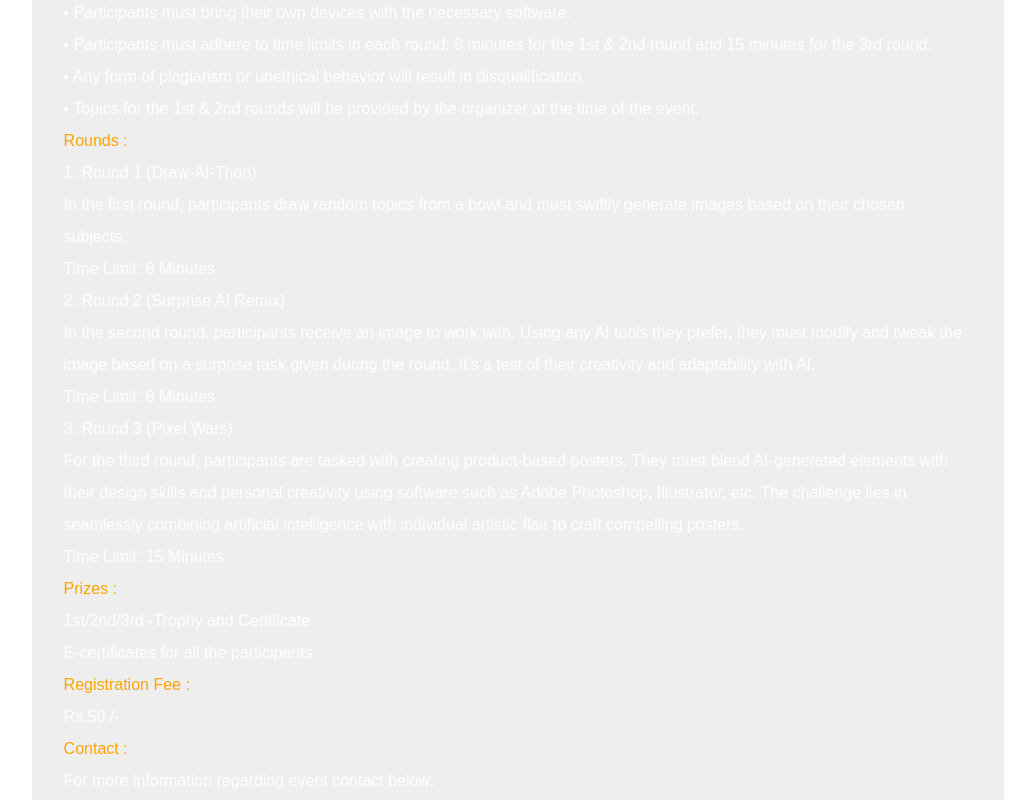
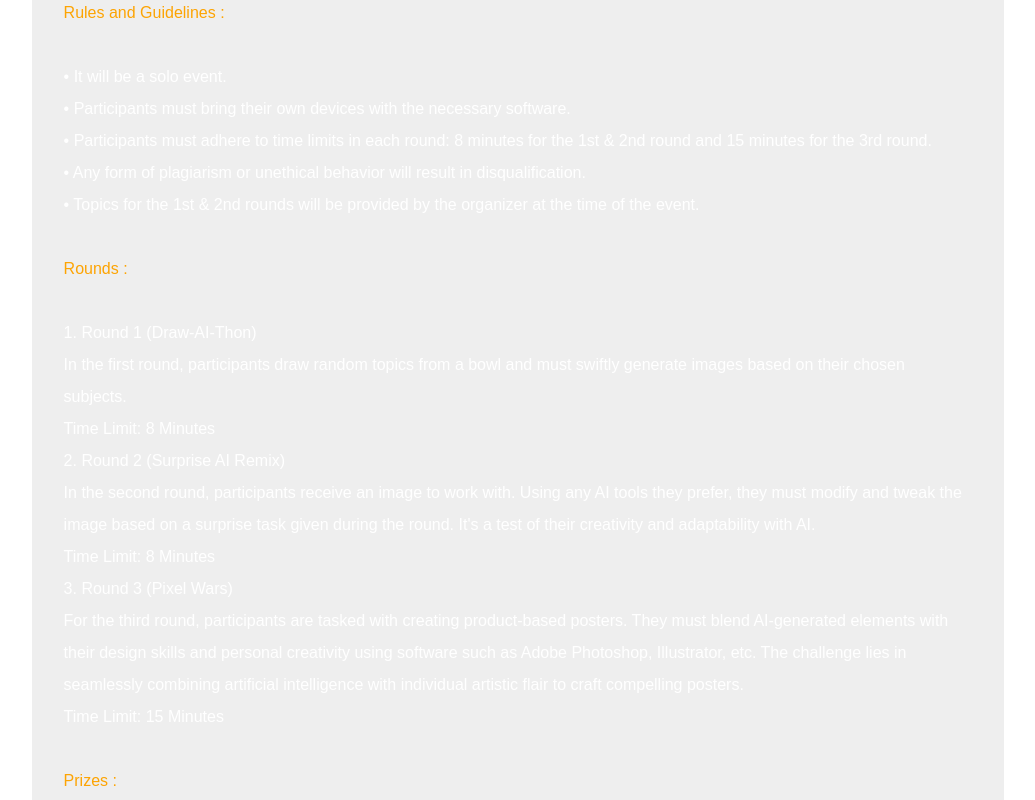
Before and after one commit to dhruv1086k/tech, a website: page html/Aimagination.html in a window 1280 px wide. Shown: the part 800-1600 px from the top of the page, without its empty margins (122-1157 px from the left). Drawn offline with Linux system fonts and the light colour scheme; a web font is replaced by a local one.

Commit message:
new upbapwsx

```diff
--- a/html/Aimagination.html
+++ b/html/Aimagination.html
@@ -29,20 +29,20 @@
             <div class="innercard">
                 <h1>AI<span id="im">magination</span></h1><br>
                 <p>
-                    <span style="color:#FDA403;text-align: justify;">Description :</span><br>
+                    <span style="color:#FDA403;text-align: justify;">Description :</span><br><br>
                     Dive into the future of design with AI-magination! This Tech Samaaroh V4.0 competition challenges
                     you to push creative boundaries using cutting-edge AI tools. Get ready to "Design Like Never Before"
                     and bring your artistic vision to life!
-                    <br>
-                    <span style="color:#FDA403;text-align: justify;">Rules and Guidelines :</span><br>
+                    <br><br>
+                    <span style="color:#FDA403;text-align: justify;">Rules and Guidelines :</span><br><br>
                     • It will be a solo event.<br>
                     • Participants must bring their own devices with the necessary software.<br>
                     • Participants must adhere to time limits in each round: 8 minutes for the 1st & 2nd round and 15
                     minutes for the 3rd round.<br>
                     • Any form of plagiarism or unethical behavior will result in disqualification.<br>
-                    • Topics for the 1st & 2nd rounds will be provided by the organizer at the time of the event.<br>
+                    • Topics for the 1st & 2nd rounds will be provided by the organizer at the time of the event.<br><br>
 
-                    <span style="color:#FDA403;">Rounds :</span><br>
+                    <span style="color:#FDA403;">Rounds :</span><br><br>
                     1. Round 1 (Draw-AI-Thon)<br>
                     In the first round, participants draw random topics from a bowl and must swiftly generate images
                     based on their chosen subjects. <br>Time Limit: 8 Minutes<br>
@@ -56,21 +56,20 @@
                     For the third round, participants are tasked with creating product-based posters. They must blend
                     AI-generated elements with their design skills and personal creativity using software such as Adobe
                     Photoshop, Illustrator, etc. The challenge lies in seamlessly combining artificial intelligence with
-                    individual artistic flair to craft compelling posters. <br>Time Limit: 15 Minutes<br>
+                    individual artistic flair to craft compelling posters. <br>Time Limit: 15 Minutes<br><br>
 
-                    <span style="color:#FDA403;">Prizes :</span><br>
+                    <span style="color:#FDA403;">Prizes :</span><br><br>
                     1st/2nd/3rd -Trophy and Certificate<br>
-                    E-certificates for all the participants<br>
+                    E-certificates for all the participants<br><br>
 
-                    <span style="color:#FDA403;">Registration Fee :</span><br>
-                    Rs.50 /-<br>
-                    <span style="color:#FDA403;">Contact :</span><br>
+                    <span style="color:#FDA403;">Registration Fee :</span><br><br>
+                    Rs.50 /-<br><br>
+                    <span style="color:#FDA403;">Contact :</span><br><br>
                     For more information regarding event contact below:<br>
                     Sumit: +91 9667026216<br>
                     Priyanshu: +91 9560004325<br>
                     Kannu Krishna: +91 8510017521<br>
-
-                </p>
+                </p><br>
                 <div class="dtv">
                     <div class="card card1">
                         <h1>Date</h1>
```
